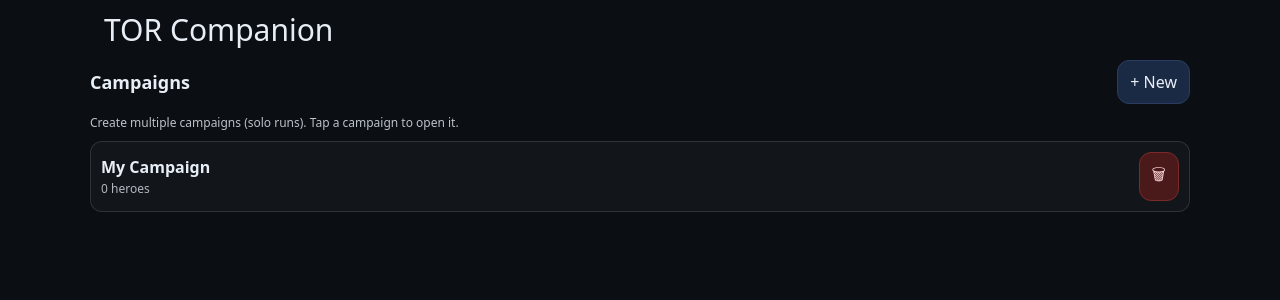
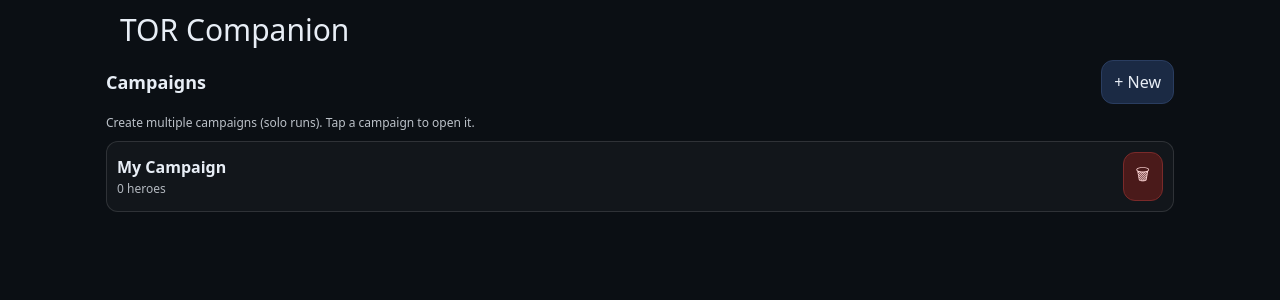
Before and after one commit to Guilbo11/tor-solo-companion, a React (Vite) app: page / in a window 1280 px wide. Shown: the top 300 px of the page. Built offline with nearby package versions, Linux system fonts and the light colour scheme.

Commit message:
Increase landing page horizontal padding

```diff
--- a/src/ui/styles.css
+++ b/src/ui/styles.css
@@ -33,7 +33,10 @@
   max-width: 1100px;
   margin: 0 auto;
   /* Same safe-area handling as main container */
-  padding: env(safe-area-inset-top) 0 0;
+  padding: env(safe-area-inset-top)
+    calc(16px + env(safe-area-inset-right))
+    0
+    calc(16px + env(safe-area-inset-left));
 }
 .card { background: #111826; border: 1px solid #1f2a3a; border-radius: 16px; padding: 16px; }
 .row { display: flex; gap: 12px; flex-wrap: wrap; }
```
